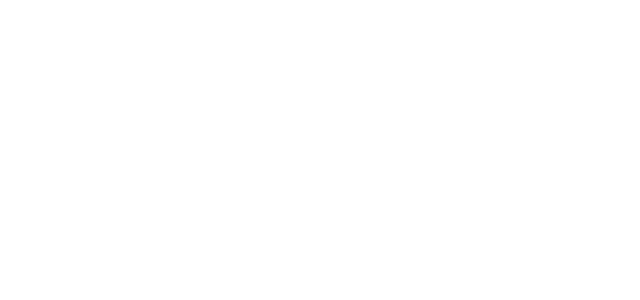
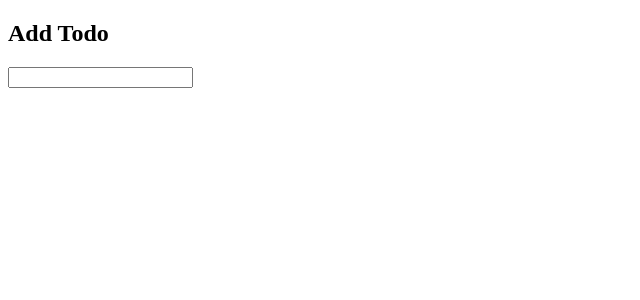
Before and after one commit to AlessandroRoic/Exercises, an Angular app: page / in a window 1280 px wide. Shown: the top 300 px of the page, without its empty margins (0-640 px from the left). Built offline with nearby package versions, Linux system fonts and the light colour scheme.

Commit message:
feat: adds todo

```diff
--- a/src/app/app.component.html
+++ b/src/app/app.component.html
@@ -0,0 +1 @@
+<todo title="Add Todo"></todo>
--- a/src/app/app.module.ts
+++ b/src/app/app.module.ts
@@ -2,13 +2,16 @@
 import { BrowserModule } from '@angular/platform-browser';
 
 import { AppComponent } from './app.component';
+import {FormsModule, ReactiveFormsModule} from "@angular/forms";
+import {TodoItemComponent} from "./components/todo-item/todo-item.component";
+import {TodoComponent} from "./components/todo/todo.component";
 
 @NgModule({
   declarations: [
-    AppComponent
+    AppComponent, TodoItemComponent, TodoComponent
   ],
   imports: [
-    BrowserModule
+    BrowserModule, FormsModule, ReactiveFormsModule
   ],
   providers: [],
   bootstrap: [AppComponent]
--- /dev/null
+++ b/src/app/components/todo-item/todo-item.component.css
@@ -0,0 +1,3 @@
+.checked {
+  text-decoration: line-through;
+}
--- /dev/null
+++ b/src/app/components/todo-item/todo-item.component.html
@@ -0,0 +1,5 @@
+<div>
+    <input type="checkbox" [(ngModel)]="itemChecked"/>
+    <span [class]="{'checked': itemChecked}"> {{ label }} </span>
+    <button (click)="onDelete.emit()">x</button>
+</div>
--- /dev/null
+++ b/src/app/components/todo-item/todo-item.component.ts
@@ -0,0 +1,12 @@
+import { Component, EventEmitter, Input, Output } from '@angular/core';
+
+@Component({
+  selector: 'todo-item',
+  templateUrl: './todo-item.component.html',
+  styleUrls: ['./todo-item.component.css']
+})
+export class TodoItemComponent {
+  @Input() label = '';
+  @Output() onDelete = new EventEmitter<void>();
+  itemChecked = false;
+}
--- /dev/null
+++ b/src/app/components/todo/todo.component.html
@@ -0,0 +1,14 @@
+<div>
+  <h2>{{ title }}</h2>
+  <input
+    type="text"
+    name="todoValue"
+    (keydown.enter)="addTodo()"
+    [(ngModel)]="todoValue"
+  />
+  <div>
+    <ng-container *ngFor="let item of list; let index = index">
+      <todo-item [label]="item" (onDelete)="deleteTodo(index)"></todo-item>
+    </ng-container>
+  </div>
+</div>
--- /dev/null
+++ b/src/app/components/todo/todo.component.ts
@@ -0,0 +1,23 @@
+import { Component, Input } from '@angular/core';
+
+@Component({
+  selector: 'todo',
+  templateUrl: './todo.component.html',
+  styleUrls: ['./todo.component.css'],
+})
+export class TodoComponent {
+  @Input() list: string[] = [];
+  @Input() title = '';
+  todoValue = '';
+
+  constructor() {}
+
+  addTodo() {
+    this.list.push(this.todoValue);
+    this.todoValue = '';
+  }
+
+  deleteTodo(index: number) {
+    this.list.splice(index, 1);
+  }
+}
```
Also changed, not shown: src/app/components/todo/todo.component.css (added).
